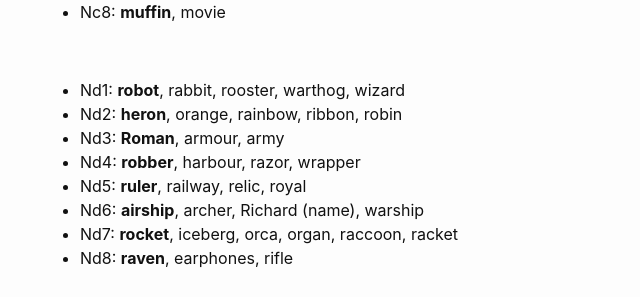
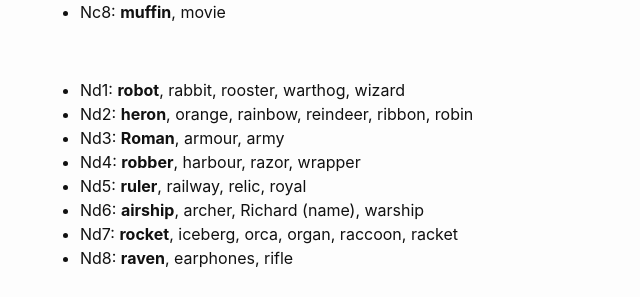
Before and after one commit to liontailedmacaque/liontailedmacaque.github.io, a Jekyll site: the page built from chessmemorypalace/picturewords.md, in a window 1280 px wide and 900 px high, scrolled down 3086 px. Shown: the part 156-453 px from the top of the window, without its empty margins (220-860 px from the left). Built offline with Jekyll 4.4.1, drawn with Linux system fonts in a browser that asks for light colours; some of the changed text lies outside the part shown.

Commit message:
Update picturewords.md

```diff
--- a/chessmemorypalace/picturewords.md
+++ b/chessmemorypalace/picturewords.md
@@ -119,7 +119,7 @@
 - Nc8: **muffin**, movie
 <p><br></p>
 - Nd1: **robot**, rabbit, rooster, warthog, wizard
-- Nd2: **heron**, orange, rainbow, ribbon, robin
+- Nd2: **heron**, orange, rainbow, reindeer, ribbon, robin
 - Nd3: **Roman**, armour, army
 - Nd4: **robber**, harbour, razor, wrapper
 - Nd5: **ruler**, railway, relic, royal
```
Also changed, not shown: other parts of chessmemorypalace/picturewords.md (+1 -1 lines).
